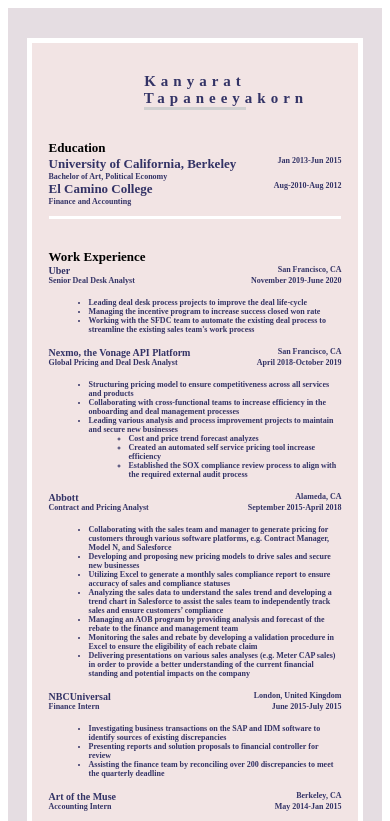
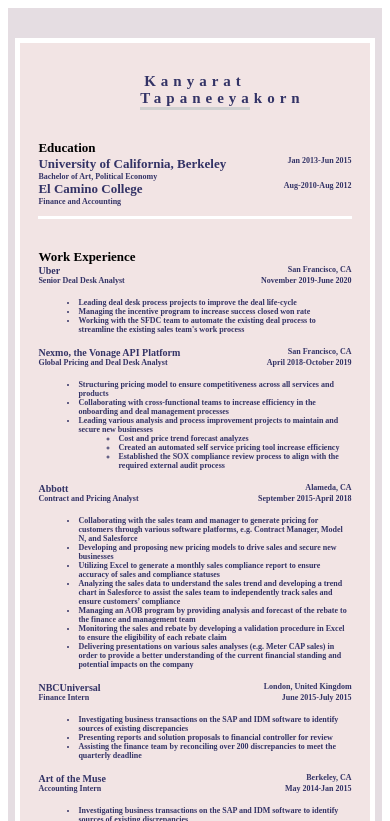
Before and after one commit to fiattap/site1, a plain HTML site: page WE.html in a window 390 px wide. Shown: the top 821 px of the page. Drawn offline with Linux system fonts and the light colour scheme.

Commit message:
Add files via upload

```diff
--- a/WE.css
+++ b/WE.css
@@ -97,8 +97,8 @@ p{
 /* Extra small devices (phones, 600px and down) */
 @media only screen and (max-width: 600px){
     .container {
-        padding-right: 5%;
-        padding-left: 5%;
+        padding-right: 2%;
+        padding-left: 2%;
 
 
     }
```
